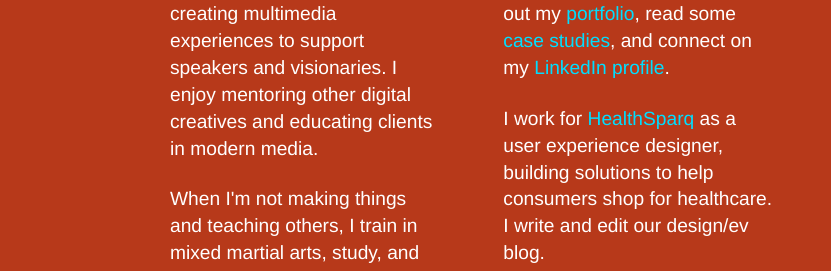
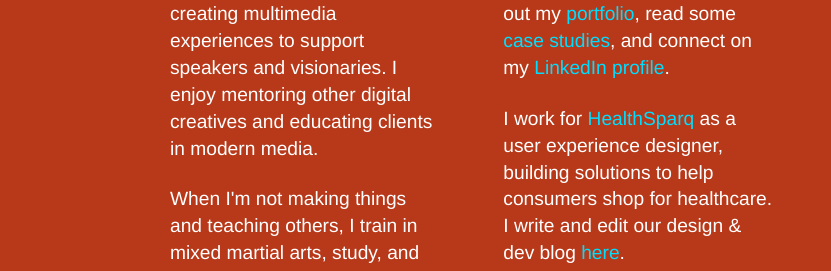
Before and after one commit to allanwhite/allanwhite.github.io, a plain HTML site: page index.html in a window 1280 px wide. Shown: the part 1065-1336 px from the top of the page, 0-831 px from the left. Drawn offline with nearby package versions, Linux system fonts and the light colour scheme; files that its build step writes are made by us from their sources; a web font is replaced by a local one.

Commit message:
fixed link.

```diff
--- a/index.html
+++ b/index.html
@@ -61,7 +61,7 @@
         </div>
         <div class="large-4 columns">
           <p><strong>Want to know more? </strong>Check out my <a href="http://www.behance.net/allanwhite">portfolio</a>, read some <a href="http://slid.es/allanwhite">case studies</a>, and connect on my <a href="http://linkedin.com/in/allanwhite">LinkedIn profile</a>. </p>
-          <p>I work for  <a href="http://healthsparq.com" title="HealthSparq: Healthcare Transparency Solutions">HealthSparq</a> as a user experience designer, building solutions to help consumers shop for healthcare. I write and edit our design/ev blog.</p>
+          <p>I work for  <a href="http://healthsparq.com" title="HealthSparq: Healthcare Transparency Solutions">HealthSparq</a> as a user experience designer, building solutions to help consumers shop for healthcare. I write and edit our design & dev blog <a href="http://healthsparq.tumblr.com" title="Healthsparq Design Team blog">here</a>.</p>
           <p>I'm currently <span class="label small rounded">not available </span> for freelance projects.</p>
         </div>
         <div class="large-4 columns">
```
